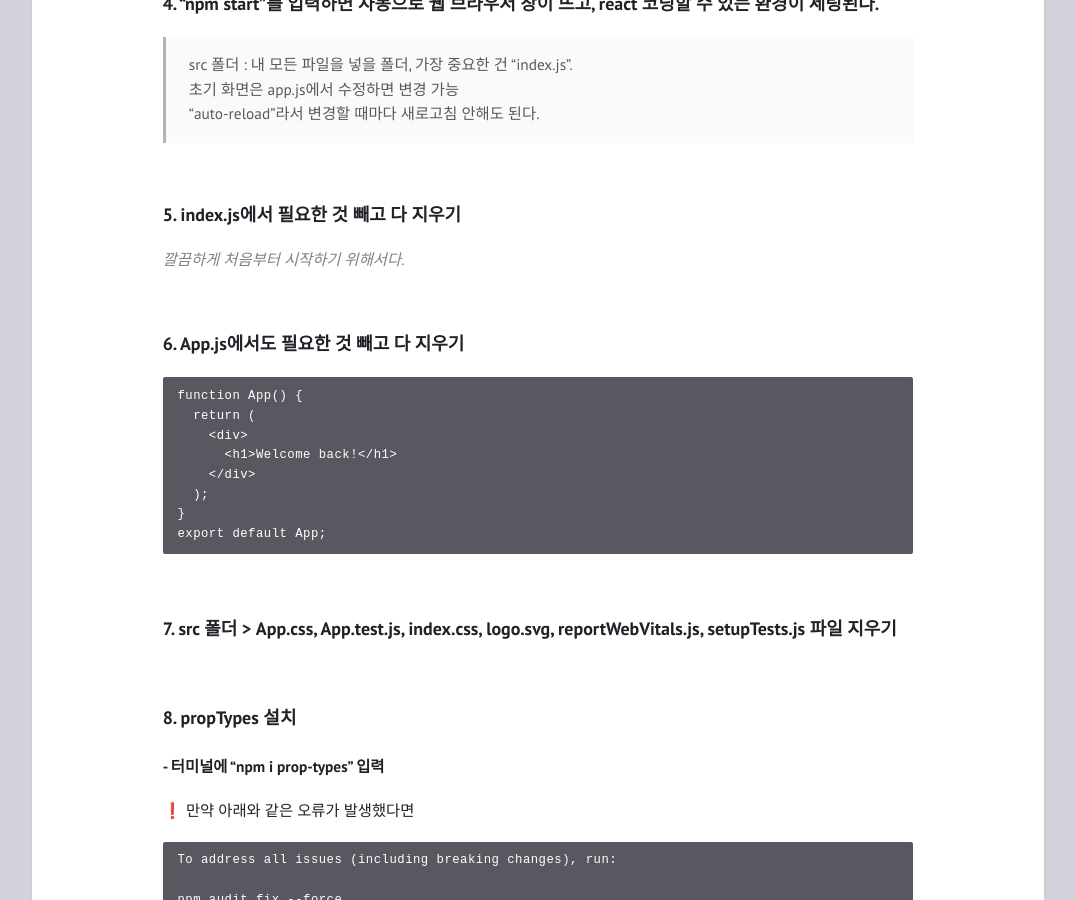
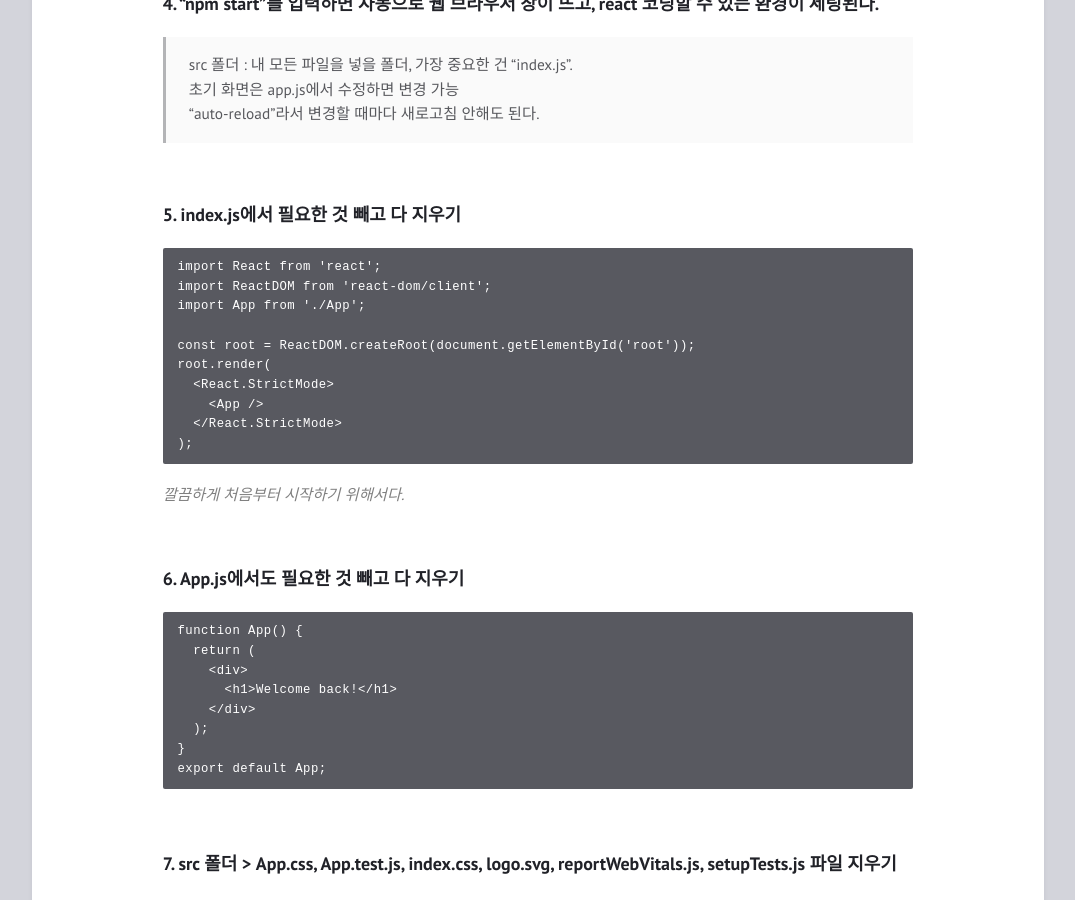
Before and after one commit to feb-dain/feb-dain.github.io, a Jekyll site: the page built from _posts/2022-09-12-how-to-install-react.md, in a window 1280 px wide and 900 px high, scrolled down 657 px. Shown: the whole window, without its empty margins (102-1177 px from the left). Built offline with Jekyll 4.4.1, drawn with Linux system fonts in a browser that asks for light colours; comment, search, counter and statistics services are not loaded.

Commit message:
Update 2022-09-12-how-to-install-react.md

`````diff
--- a/_posts/2022-09-12-how-to-install-react.md
+++ b/_posts/2022-09-12-how-to-install-react.md
@@ -36,6 +36,18 @@ tags: React
 <br>
 
 ### 5. index.js에서 필요한 것 빼고 다 지우기
+````
+import React from 'react';
+import ReactDOM from 'react-dom/client';
+import App from './App';
+
+const root = ReactDOM.createRoot(document.getElementById('root'));
+root.render(
+  <React.StrictMode>
+    <App />
+  </React.StrictMode>
+);
+````
 <span style="color:gray"> _깔끔하게 처음부터 시작하기 위해서다._ </span>
 
 <br>
`````
